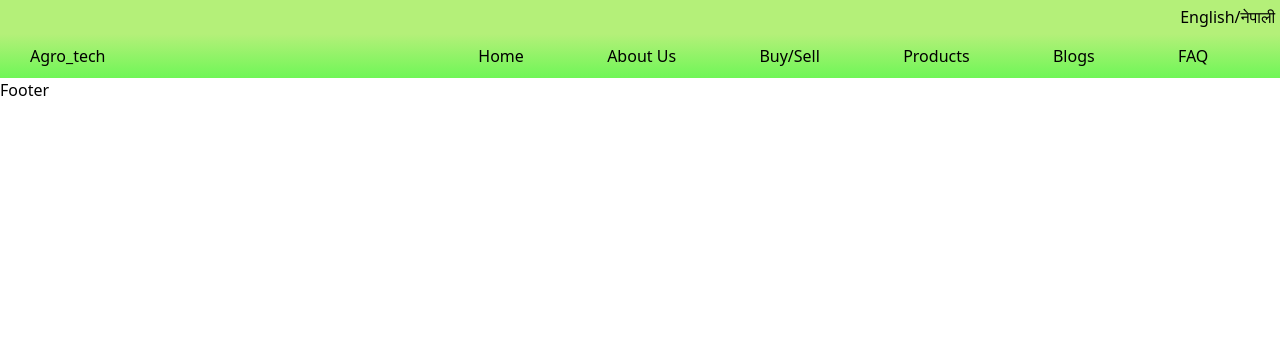
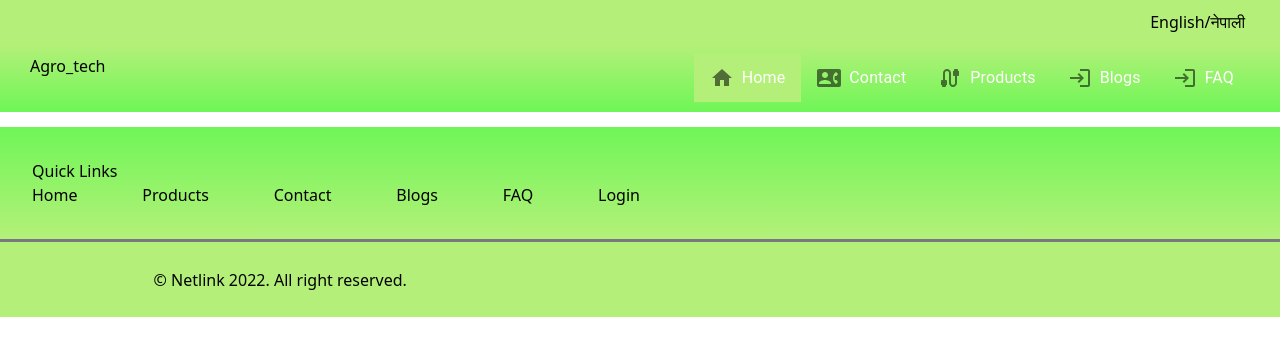
Before and after one commit to bipin1050/AgroTech, a Next.js app: page / in a window 1280 px wide. Shown: the top 356 px of the page. Built offline with nearby package versions, Linux system fonts and the light colour scheme.

Commit message:
starting basic navbar

```diff
--- a/components/Footer.tsx
+++ b/components/Footer.tsx
@@ -2,8 +2,33 @@ import React from 'react'
 
 const Footer = () => {
   return (
-    <div>Footer</div>
+    <>
+      <div className='footer'>
+        <div className='links'>
+          <div>
+            <label>Quick Links</label>
+          </div>
+          <div className='flex justify-between'>
+            <div >Home</div>
+            <div >Products</div>
+            <div >Contact</div>
+            <div >Blogs</div>
+            <div >FAQ</div>
+            <div >Login</div>
+          </div>
+        </div>
+      </div>
+      <div className='copyright'>
+        &copy; Netlink 2022. All right reserved.
+      </div>
+      <div className='base-bar'>
+          <div className='home-bar'>Home</div>
+          <div className='message-bar'>Message</div>
+          <div className='cart-bar'>Cart</div>
+          <div className='profile-bar'>Profile</div>
+      </div>
+    </>
   )
 }
 
-export default Footer
+export default Footer;
--- a/components/Header.tsx
+++ b/components/Header.tsx
@@ -1,18 +1,98 @@
-import React from 'react'
+import React, { useEffect, useState } from 'react';
+
+import {AppBar, Box, Container, Divider, IconButton, ListItem, ListItemIcon, ListItemText, Typography } from "@mui/material";
+
+import MenuIcon from '@mui/icons-material/Menu';
+import HomeIcon from "@mui/icons-material/Home"
+import ContactPhoneIcon from '@mui/icons-material/ContactPhone';
+import CardGiftcardIcon from '@mui/icons-material/CardGiftcard';
+import ReportIcon from '@mui/icons-material/Report';
+import CableIcon from '@mui/icons-material/Cable';
+import LoginIcon from '@mui/icons-material/Login';
+import ArrowCircleLeftIcon from '@mui/icons-material/ArrowCircleLeft';
+
+import { useRouter } from 'next/router';
 
 const Header = () => {
+
+    const router = useRouter();
+
+    const menuItems = [
+        {
+            name: "Home",
+            icon: <HomeIcon/>,
+            path: "/"
+        },
+        {
+            name: "Contact",
+            icon: <ContactPhoneIcon/>,
+            path: "/contact"
+        },
+        {
+            name: "Products",
+            icon: <CableIcon />,
+            path: "/products"
+        },
+        {
+            name: "Blogs",
+            icon: <LoginIcon />,
+            path: "/blogs"
+        },
+        {
+            name: "FAQ",
+            icon: <LoginIcon />,
+            path: "/faq"
+        }
+    ]
+
+    const handleMenuClick = (path) => {
+        router.push(path)
+    }
+
+    const [menuStyle, setMenuStyle] = useState("menu1")
+
+    const toggleMenuClick = () => {
+        if(menuStyle == "menu1")
+            setMenuStyle("menu2");
+        else
+            setMenuStyle("menu1");
+    }
+
+    const setMenuFalse = () => {
+        if(menuStyle === "menu2")
+            setMenuStyle("menu1");
+    }
+
+    globalThis?.window?.addEventListener("scroll" , ()=> {
+        if(menuStyle === "menu2")
+            setMenuStyle("menu1");
+    })
+
+    // useEffect(() => {
+    //     window.addEventListener("scroll" , ()=> {
+    //         if(menuStyle === "menu2")
+    //             setMenuStyle("menu1");
+    //     })
+    // }, []);
+
+
   return (
-    <div>
+    <div onClick={()=> {setMenuFalse()}}>
         <div className='language'>
             <span>English</span>
             <span>/</span>
             <span>नेपाली</span>
         </div>
         <div className='nav-container'>
+            <div className='hamburger-icon' onClick={()=>{toggleMenuClick()}}>
+                {menuStyle==="menu1" && <ListItem button><MenuIcon fontSize='large' className='menu-icon'/></ListItem>}
+                {menuStyle==="menu2" && <ListItem button><ArrowCircleLeftIcon fontSize='large' className='menu-icon'/></ListItem>}
+            </div>
+
             <div className='logo-section'>
                 Agro_tech
             </div>
-            <div className='nav-items'>
+            {/* <div className='nav-items'>
                 <ul>
                     <li>Home</li>
                     <li>About Us</li>
@@ -21,7 +101,46 @@ const Header = () => {
                     <li>Blogs</li>
                     <li>FAQ</li>
                 </ul>
+            </div> */}
+            <div className='navlink'>
+                {menuItems.map((nav,idx) => {
+                        return(
+                            <ListItem
+                                key = {idx}
+                                button
+                                onClick={()=> {handleMenuClick(nav.path)}}
+                                style={ router.pathname===nav.path ? { background: "rgb(180, 240, 121)"} : {}}
+                                className="nav-items"
+                            >
+                                <ListItemIcon className='-mr-6 p-0 text-white'>
+                                    {nav.icon}
+                                </ListItemIcon>
+                                <ListItemText primary={nav.name}/>
+                            </ListItem>
+                        )
+                    })}
             </div>
+            <div className={menuStyle}>
+                {menuItems.map((nav,idx) => {
+                    return(
+                        <ListItem
+                            key = {idx}
+                            button
+                            onClick={()=> {handleMenuClick(nav.path)}}
+                            // style={ location.pathname===nav.path ? { background: "#2d2d2e"} : {}}
+                            className="nav-items"
+                        >
+                            <ListItemIcon className=' text-white'>
+                                {nav.icon}
+                            </ListItemIcon>
+                            <ListItemText primary={nav.name}/>
+                        </ListItem>
+                    )
+                })}
+            </div>
+        </div>
+        <div className='sidebar'>
+
         </div>
     </div>
   )
--- a/next.config.js
+++ b/next.config.js
@@ -2,6 +2,10 @@
 const nextConfig = {
   reactStrictMode: true,
   swcMinify: true,
+  i18n: {
+    locales: ['en', 'nep'],
+    defaultLocale: 'en',
+  },
 }
 
 module.exports = nextConfig
--- a/package.json
+++ b/package.json
@@ -9,6 +9,10 @@
     "lint": "next lint"
   },
   "dependencies": {
+    "@emotion/react": "^11.10.0",
+    "@emotion/styled": "^11.10.0",
+    "@mui/icons-material": "^5.8.4",
+    "@mui/material": "^5.10.0",
     "next": "12.2.2",
     "react": "18.2.0",
     "react-dom": "18.2.0"
--- a/pages/App.tsx
+++ b/pages/App.tsx
@@ -1,6 +1,6 @@
 import type { NextPage } from 'next'
 import Footer from '../components/Footer'
-import Header from '../components/header'
+import Header from '../components/Header'
 
 const App: NextPage = () => {
   return (
--- a/styles/globals.css
+++ b/styles/globals.css
@@ -9,7 +9,7 @@ body{
 
 .language{
     text-align: right;
-    padding: 5px;
+    padding: 10px 35px;
     background-color: rgb(180, 240, 121);
 }
 
@@ -20,27 +20,25 @@ body{
     display: flex;
     justify-content: space-between;
     background-image: linear-gradient(rgb(180, 240, 121), rgb(111, 246, 87));
-
 }
 .logo-section{
     width: 30%;
     flex-grow: 1;
     display: inline;
 }
-.nav-items{
-    width: 60%;
-    flex-grow: 2;
-    display: inline;
-}
-.nav-items ul{
+.navlink {
     display: flex;
+    /* justify-content: flex-end; */
     justify-content: space-around;
-}
-.nav-items ul li:hover{
+    font-size: 2rem;
     color: white;
 }
+.hamburger-icon, .menu1, .menu2{
+    display: none;
+}
 
-@media (max-width: 700px) {
+
+@media (min-width:500px) and (max-width: 800px) {
     .nav-container{
         flex-direction: column;
     }
@@ -57,3 +55,107 @@ body{
         text-align: center;
     }
 }
+
+@media (max-width: 500px){
+    .navlink{
+        display: none;
+    }
+    .language{
+        padding: 10px;
+    }
+    .nav-container {
+        flex-direction: row;
+    }
+    .logo-section{
+        width: 30%;
+        flex-grow: 1;
+        display: inline;
+    }
+    .hamburger-icon{
+        display:inline;
+        top: 0;
+        right: 0;
+        background: #rgb(111, 246, 87);
+        z-index: 100;
+    }
+    .menu1 {
+        position: absolute;
+        top: 64px;
+        left: -110px;
+        transition: right 0.5s ease;
+        z-index: 99;
+    }
+
+    .menu2 {
+        display: block;
+        overflow: hidden;
+        position: fixed;
+        top: 115px;
+        left: 0;
+        /* padding-top: 64px; */
+        height: 100vh;
+        width: 60%;
+        background-image:linear-gradient(rgb(128, 243, 108),rgb(119, 250, 96)) ;
+        z-index: 99;
+        /* transition: top 0.5s ease; */
+    }
+}
+
+
+
+
+
+
+
+
+/* --------footer-------- */
+
+.footer {
+    color: black;
+    width: 100%;
+    margin-top: 15px;
+    padding: 2.5%;
+    background-image: linear-gradient(rgb(111, 246, 87), rgb(180, 240, 121));
+    border-bottom: 3px solid #787881;
+}
+
+.links {
+    width: 50%;
+}
+
+.contact-info {
+    width: 40%;
+    overflow: hidden;
+}
+
+.copyright {
+    width: 100%;
+    padding: 2% 0;
+    padding-left: 12%;
+    text-align: left;
+    color: black;
+    background-color: rgb(180, 240, 121);
+}
+.base-bar{
+    display: none;
+}
+@media (max-width:760px) {
+    .links{
+        width: 70%;
+    }
+}
+@media (max-width: 500px) {
+    .footer, .copyright {
+        display: none;
+    }
+    .base-bar{
+        display: flex;
+        justify-content:space-between ;
+        width: 100%;
+        margin: 0 auto;
+        position: fixed;
+        bottom: 0;
+        padding: 15px 20px;
+        background-color: rgb(119, 250, 96);
+    }
+}
```
Also changed, not shown: 1 other file (tests, documents, lock files or other folders).
